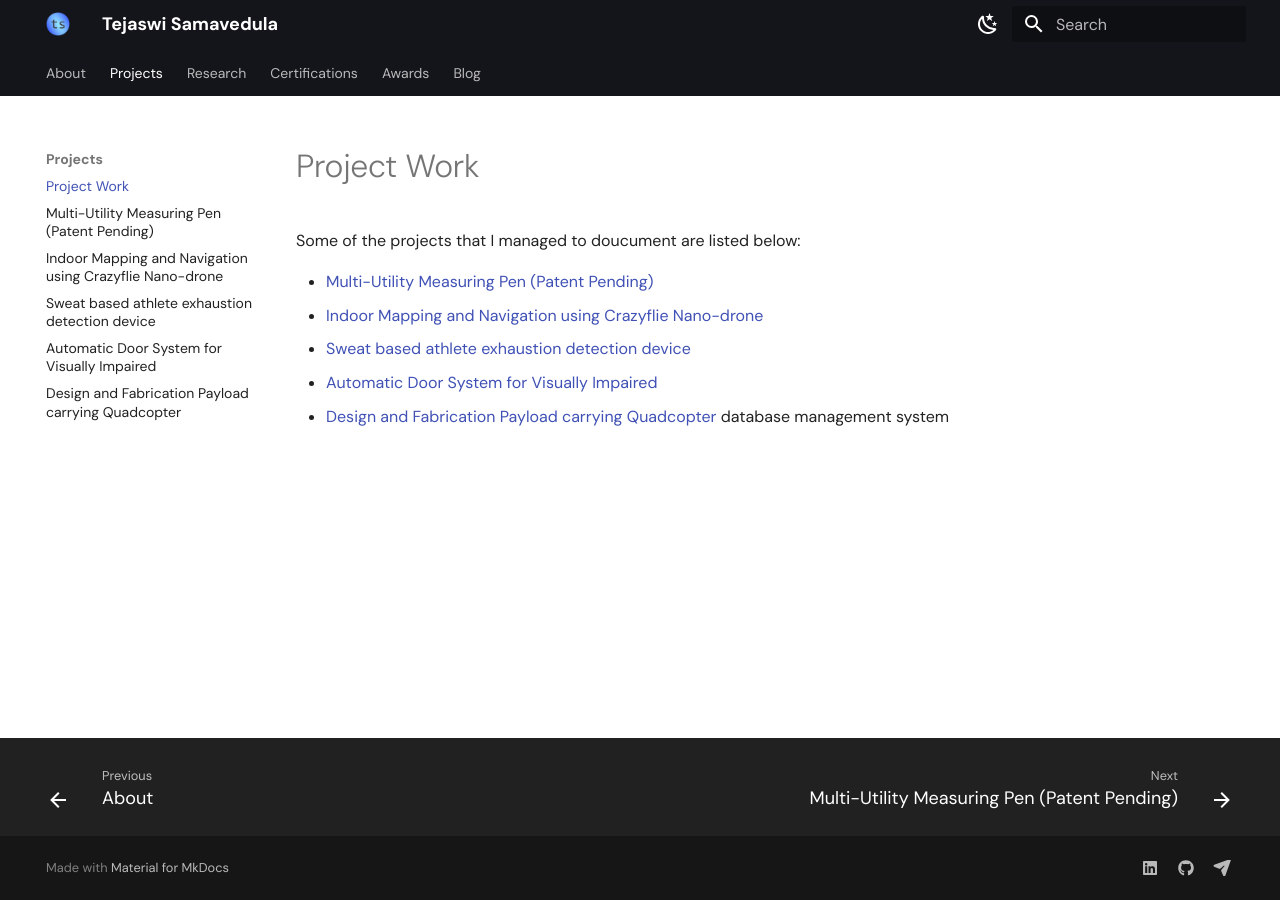
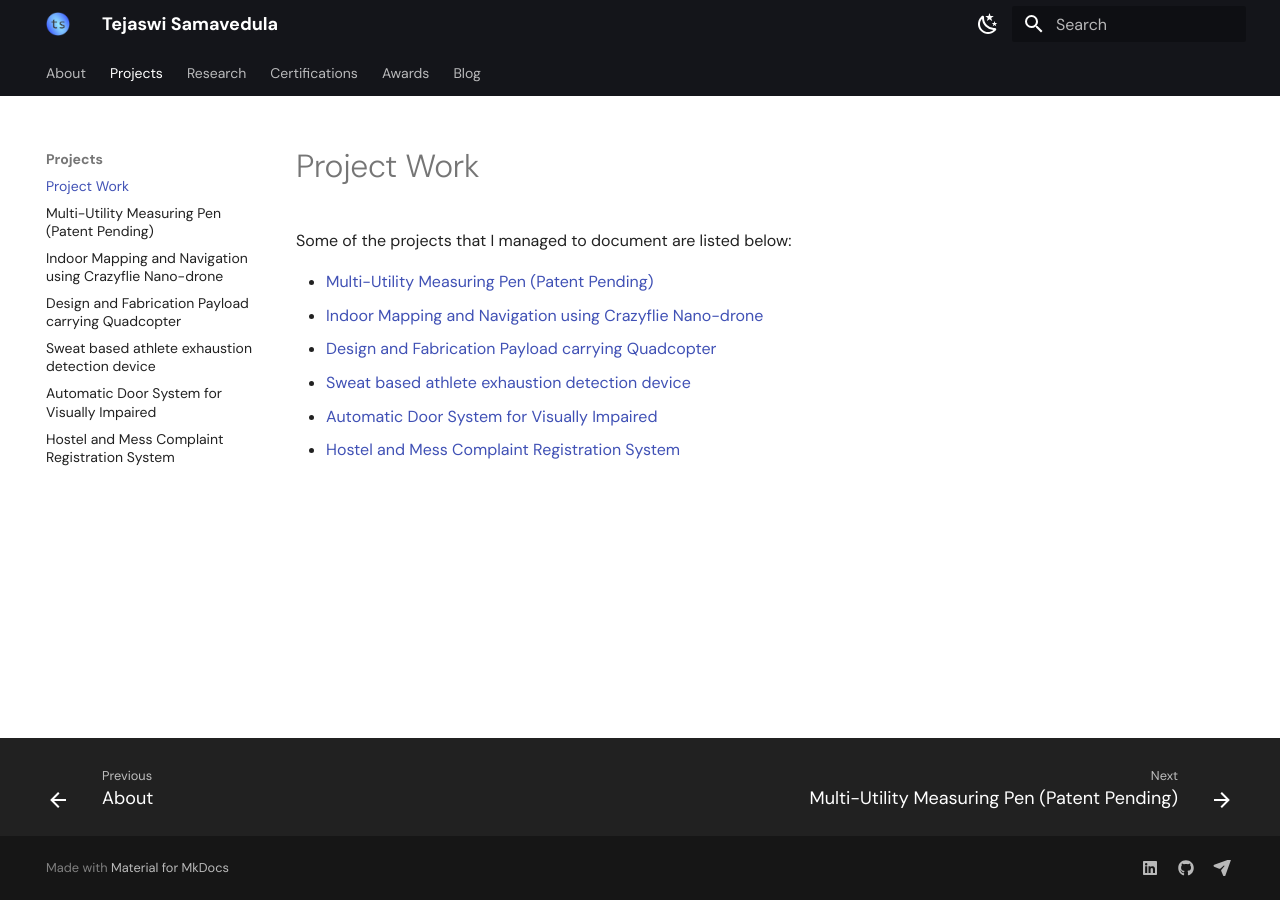
Before and after one commit to tejaswisam/tejaswi, an MkDocs documentation site: the page built from docs/projects/index.md, in a window 1280 px wide. Built offline with MkDocs 1.6.1 and Material for MkDocs 9.7.7, drawn with Linux system fonts in a browser that asks for light colours; some web fonts are replaced.

Commit message:
major projects done

```diff
--- a/docs/projects/index.md
+++ b/docs/projects/index.md
@@ -1,9 +1,9 @@
 # Project Work
-Some of the projects that I managed to doucument are listed below:
+Some of the projects that I managed to document are listed below:
 
 - [Multi-Utility Measuring Pen (Patent Pending)](mum_pen/mum_pen.md)
 - [Indoor Mapping and Navigation using Crazyflie Nano-drone](crazyflie/crazyflie.md)
+- [Design and Fabrication Payload carrying Quadcopter](quadcopter/quadcopter.md)
 - [Sweat based athlete exhaustion detection device](athlete/athlete.md)
 - [Automatic Door System for Visually Impaired](autodoor/autodoor.md)
-- [Design and Fabrication Payload carrying Quadcopter](quadcopter/quadcopter.md)
-database management system
+- [Hostel and Mess Complaint Registration System](dbs/dbs.md)
--- a/mkdocs.yml
+++ b/mkdocs.yml
@@ -84,9 +84,10 @@ nav:
     - projects/index.md
     - projects/mum_pen/mum_pen.md
     - projects/crazyflie/crazyflie.md
+    - projects/quadcopter/quadcopter.md
     - projects/athlete/athlete.md
     - projects/autodoor/autodoor.md
-    - projects/quadcopter/quadcopter.md
+    - projects/dbs/dbs.md
   - Research:
     - research/index.md
   - Certifications:
```
Also changed, not shown: docs/projects/athlete/athlete.md (+1 -1 lines), docs/projects/autodoor/autodoor.md (+1 -1 lines), docs/projects/crazyflie/crazyflie.md (+1 -1 lines), docs/projects/dbs/dbs.md (added, +43 -0 lines), docs/projects/quadcopter/quadcopter.md (+4 -4 lines), docs/projects/dbs/complaint.png (added), docs/projects/dbs/conf.png (added), docs/projects/dbs/datab.png (added), docs/projects/dbs/datac.png (added), docs/projects/dbs/main.png (added), 1 other file.
